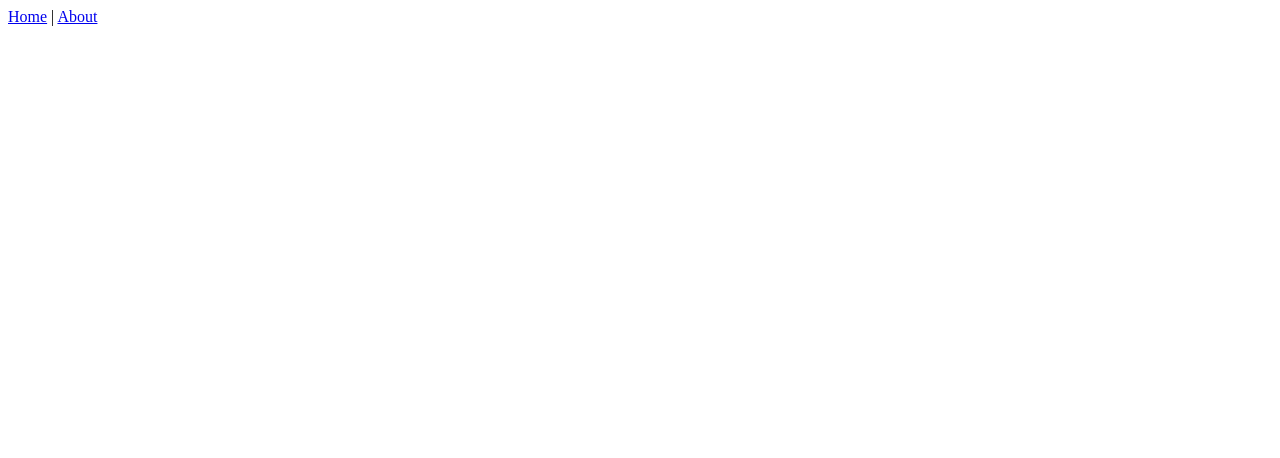
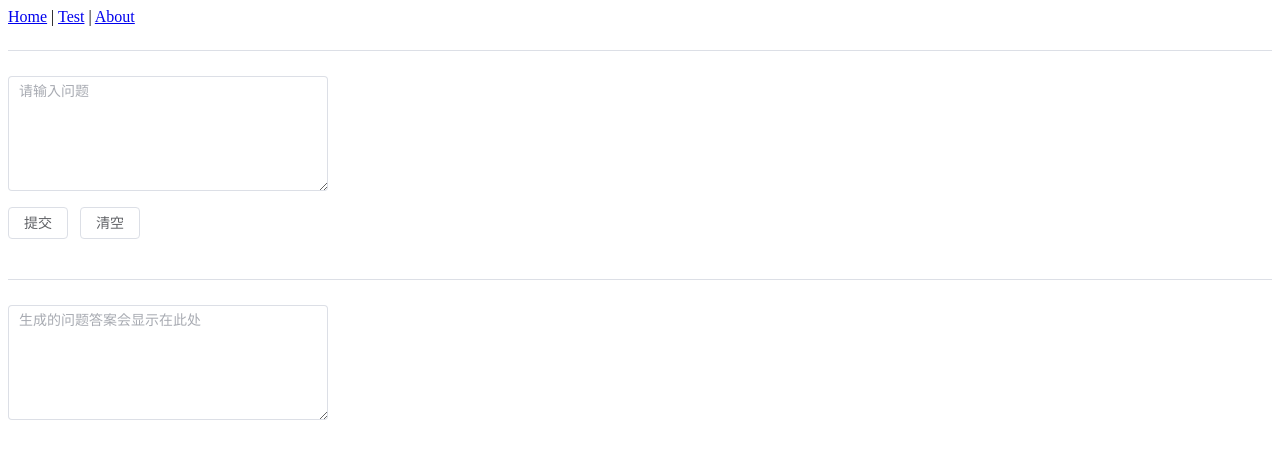
Before and after one commit to ainilaha/chatResume, a Vue app in the folder frontend/: page /test in a window 1280 px wide. Before the commit this address had no page. Shown: the top 458 px of the page. Built offline with nearby package versions, Linux system fonts and the light colour scheme.

Commit message:
实现 api问答调用

```diff
--- a/frontend/src/App.vue
+++ b/frontend/src/App.vue
@@ -1,6 +1,8 @@
 <template>
   <nav>
     <router-link to="/">Home</router-link>
+    |
+    <router-link to="/test">Test</router-link>
     |
     <router-link to="/about">About</router-link>
   </nav>
--- a/frontend/src/router/index.ts
+++ b/frontend/src/router/index.ts
@@ -1,6 +1,7 @@
 import { createRouter, createWebHistory, RouteRecordRaw } from "vue-router";
 import HomeView from "@/views/HomeView.vue";
 import AboutView from "@/views/AboutView.vue";
+import TestView from "@/views/TestView.vue";
 
 const routes: Array<RouteRecordRaw> = [
   {
@@ -9,19 +10,15 @@ const routes: Array<RouteRecordRaw> = [
     component: HomeView,
   },
   {
+    path: "/test",
+    name: "test",
+    component: TestView,
+  },
+  {
     path: "/about",
     name: "about",
     component: AboutView,
   },
-  // {
-  //   path: "/about",
-  //   name: "about",
-  //   // route level code-splitting
-  //   // this generates a separate chunk (about.[hash].js) for this route
-  //   // which is lazy-loaded when the route is visited.
-  //   component: () =>
-  //     import(/* webpackChunkName: "about" */ "../views/AboutView.vue"),
-  // },
 ];
 
 const router = createRouter({
--- /dev/null
+++ b/frontend/src/views/TestView.vue
@@ -0,0 +1,81 @@
+<template>
+  <div>
+    <el-divider />
+
+    <el-row>
+      <div>
+        <el-col>
+          <el-input
+            v-model="question"
+            type="textarea"
+            style="width: 20rem"
+            :autosize="{ minRows: 5, maxRows: 10 }"
+            placeholder="请输入问题"
+          ></el-input>
+        </el-col>
+        <el-col class="mv-1">
+          <el-button @click="submitQue" :loading="loadingStatus"
+            >提交</el-button
+          >
+          <el-button
+            @click="
+              () => {
+                question = '';
+              }
+            "
+            >清空</el-button
+          >
+        </el-col>
+      </div>
+    </el-row>
+    <el-divider />
+    <el-row>
+      <div>
+        <el-input
+          v-model="queResult"
+          type="textarea"
+          style="width: 20rem"
+          :autosize="{ minRows: 5, maxRows: 10 }"
+          placeholder="生成的问题答案会显示在此处"
+          readonly
+        ></el-input>
+      </div>
+    </el-row>
+  </div>
+</template>
+
+<script setup lang="ts">
+import { ref, reactive, Raw } from "vue";
+let queResult = ref("");
+let loadingStatus = ref(false);
+let question = ref("");
+const submitQue = () => {
+  loadingStatus.value = true;
+  fetch("http://localhost:5000/submit", {
+    method: "POST",
+    body: JSON.stringify({
+      question: question.value,
+    }),
+    // mode: "no-cors",
+    headers: {
+      "Content-Type": "application/json",
+      // "Content-Type": "text",
+      // 'Content-Type': 'application/x-www-form-urlencoded',
+    },
+  })
+    .then((res) => {
+      if (res.ok) {
+        res.json().then((data) => {
+          console.log(data);
+          queResult.value = data?.result;
+        });
+      }
+    })
+    .catch((e) => console.log(e))
+    .finally(() => {
+      loadingStatus.value = false;
+    });
+};
+</script>
+
+<style scoped></style>
```
Also changed, not shown: 1 other file (tests, documents, lock files or other folders).
